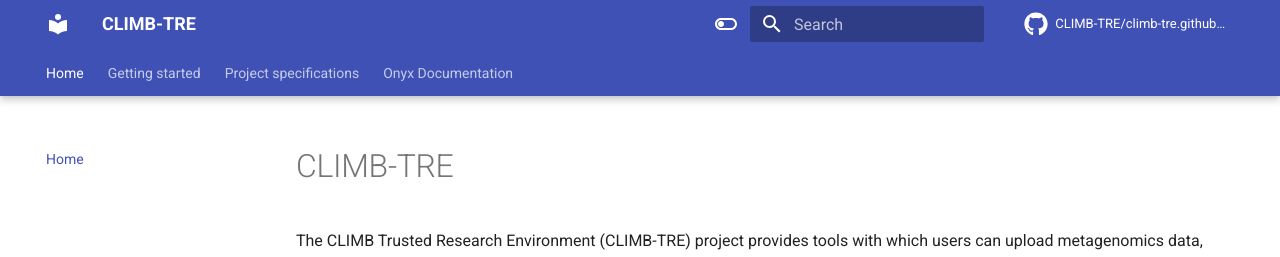
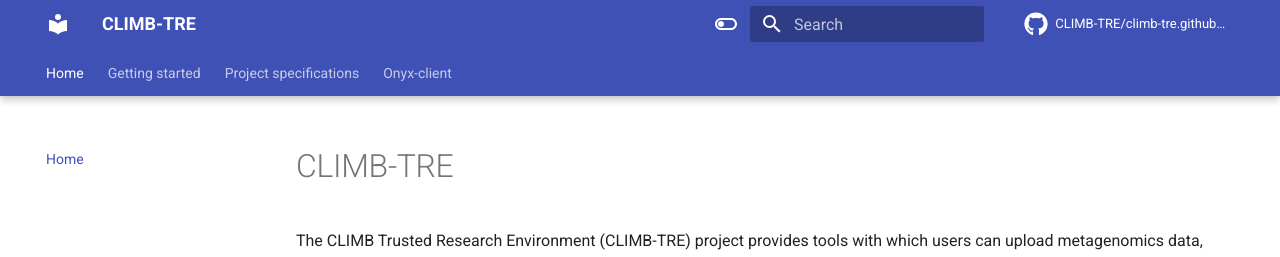
Before and after one commit to warrickball/climb-tre.github.io, an MkDocs documentation site: the page built from docs/index.md, in a window 1280 px wide. Shown: the top 257 px of the page. Built offline with MkDocs 1.6.1 and Material for MkDocs 9.7.7, drawn with Linux system fonts in a browser that asks for light colours; comment, search, counter and statistics services are not loaded.

Commit message:
Update mkdocs.yml

```diff
--- a/mkdocs.yml
+++ b/mkdocs.yml
@@ -68,4 +68,4 @@
     - Common structure: common.md
     - PATH-SAFE: pathsafe.md
     - mSCAPE: mscape.md
-  - Onyx Documentation: https://CLIMB-TRE.github.io/onyx-client/
+  - Onyx-client: https://CLIMB-TRE.github.io/onyx-client/
```
